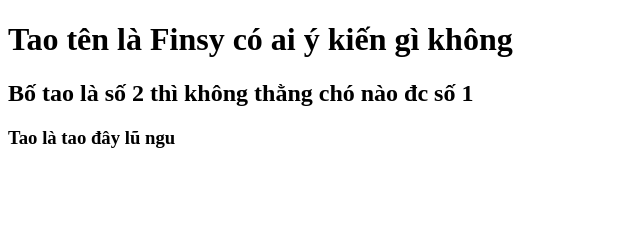
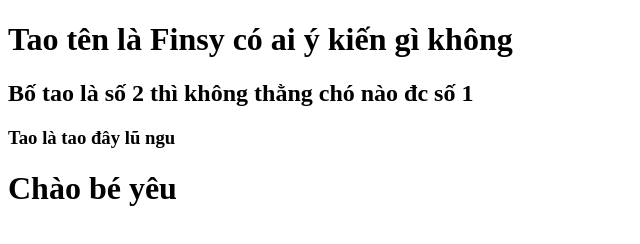
Before and after one commit to iamduc26041995-crypto/aloalo, a plain HTML site: page index.html in a window 1280 px wide. Shown: the whole page, without its empty margins (0-640 px from the left). Drawn offline with Linux system fonts and the light colour scheme.

Commit message:
Sửa lần 4

```diff
--- a/index.html
+++ b/index.html
@@ -9,5 +9,6 @@
     <h1>Tao tên là Finsy có ai ý kiến gì không</h1>
     <h2>Bố tao là số 2 thì không thằng chó nào đc số 1</h2>
     <h3>Tao là tao đây lũ ngu</h3>
+    <h1>Chào bé yêu</h1>
   </body>
 </html>
```
